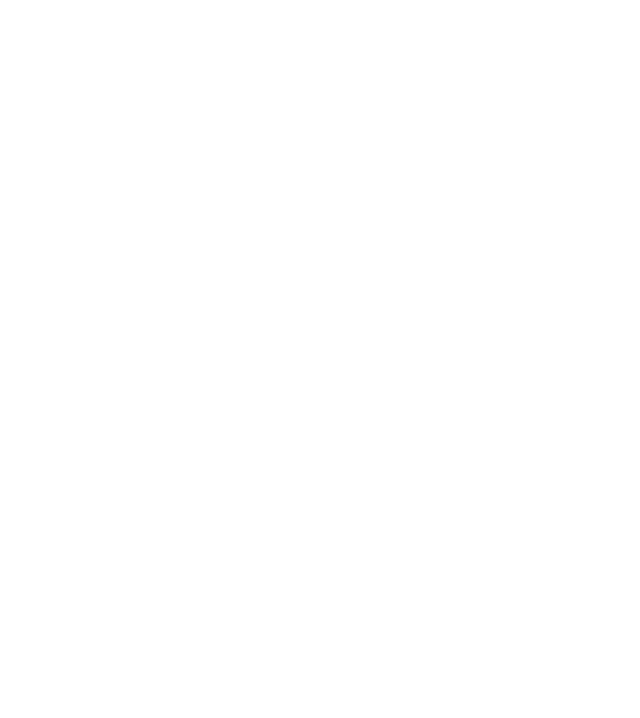
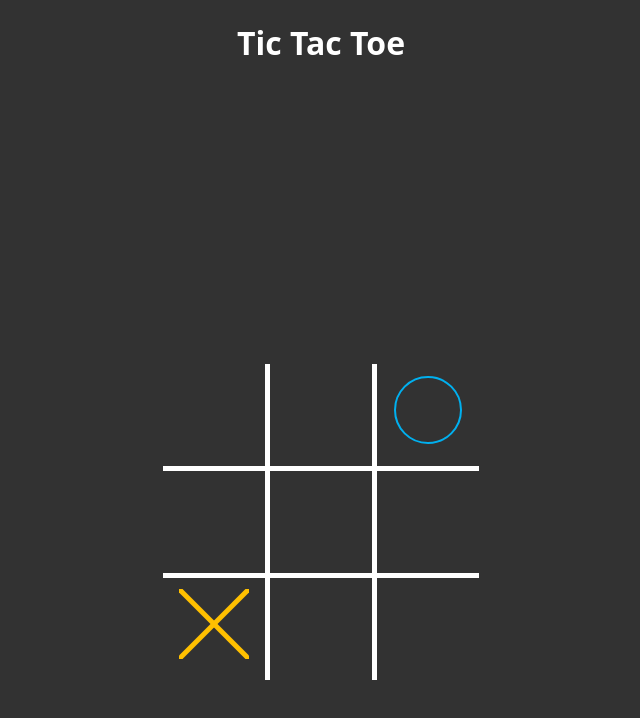
Before and after one commit to LiTa691/tic-tac-toe, a plain HTML site: page index.html in a window 1280 px wide. Shown: the whole page, without its empty margins (319-959 px from the left). Drawn offline with Linux system fonts and the light colour scheme.

Commit message:
generate Code

```diff
--- a/index.html
+++ b/index.html
@@ -10,9 +10,10 @@
 
 </head>
 
-<body>
+<body onload="init()">
+    <h1>Tic Tac Toe</h1>
 
-
+    <div id="content"></div>
     <script src="./script.js"></script>
 </body>
 
--- a/script.js
+++ b/script.js
@@ -0,0 +1,79 @@
+let fields = [
+    null,
+    null,
+    'circle',
+    null,
+    null,
+    null,
+    'cross',
+    null,
+    null,
+];
+
+function init() {
+    render()
+}
+
+function render() {
+    const contentDiv = document.getElementById('content');
+
+    let tableHTML = '<table>';
+    for (let i = 0; i < 3; i++) {
+        tableHTML += '<tr>';
+        for (let j = 0; j < 3; j++) {
+            const index = i * 3 + j;
+            let symbol = '';
+            if (fields[index] === 'circle') {
+                symbol += generateCircleSVG(); // circle
+            } else if (fields[index] === 'cross') {
+                symbol += generateCrossSVG(); // cross
+            }
+            tableHTML += `<td>${symbol}</td>`;
+        }
+        tableHTML += '</tr>';
+    }
+    tableHTML += '</table>';
+    contentDiv.innerHTML = tableHTML;
+}
+
+function generateCircleSVG() {
+    // Kreisfarbe
+    const color = "#00B0EF";
+    const width = 70;
+    const height = 70;
+
+    // SVG-HTML-Code für den animierten Kreis
+    const svgHtml = `
+        <svg width="${width}" height="${height}">
+            <circle cx="${width / 2}" cy="${height / 2}" r="${width / 2 - 2}"
+            fill="none" stroke="${color}" stroke-width="2">
+                <animate attributeName="r" values="0; ${width / 2 - 2}" dur="2s" />
+            </circle>
+        </svg>
+    `;
+
+    return svgHtml;
+}
+
+function generateCrossSVG() {
+    const color = '#FFC000';
+    const width = 70;
+    const height = 70;
+
+    const svgHtml = `
+      <svg width="${width}" height="${height}">
+        <line x1="0" y1="0" x2="${width}" y2="${height}"
+          stroke="${color}" stroke-width="5">
+          <animate attributeName="x2" values="0; ${width}" dur="2s" />
+          <animate attributeName="y2" values="0; ${height}" dur="2s" />
+        </line>
+        <line x1="${width}" y1="0" x2="0" y2="${height}"
+          stroke="${color}" stroke-width="5">
+          <animate attributeName="x2" values="${width}; 0" dur="2s" />
+          <animate attributeName="y2" values="0; ${height}" dur="2s" />
+        </line>
+      </svg>
+    `;
+
+    return svgHtml;
+}
--- a/style.css
+++ b/style.css
@@ -0,0 +1,53 @@
+body {
+    background-color: #323232;
+    /* Hintergrundfarbe der gesamten Seite */
+    font-family: 'Open Sans', sans-serif;
+    /* Schriftart: Open Sans */
+    margin: 0;
+    color: white;
+}
+
+h1 {
+    text-align: center;
+}
+
+#content {
+    margin-top: 300px;
+    display: flex;
+    justify-content: center;
+    align-items: center;
+}
+
+table {
+    border-collapse: collapse;
+    /* Zusammenführen der Zellen */
+}
+
+td {
+    width: 100px;
+    height: 100px;
+    text-align: center;
+    font-size: 36px;
+    font-weight: bold;
+}
+
+table td {
+    border: 5px solid white;
+}
+
+table tr:first-child td {
+    border-top: 0;
+}
+
+table tr td:first-child {
+    border-left: 0;
+}
+
+table tr:last-child td {
+    border-bottom: none;
+    /* Untere Trennlinie der Tabelle entfernen */
+}
+
+table tr td:last-child {
+    border-right: none;
+}
```
